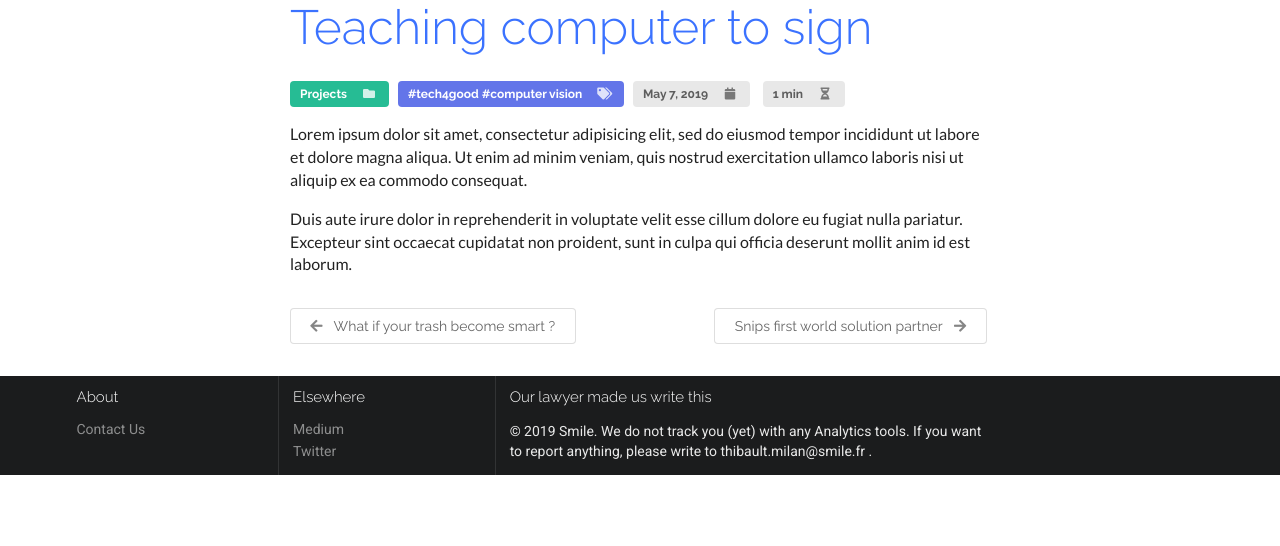
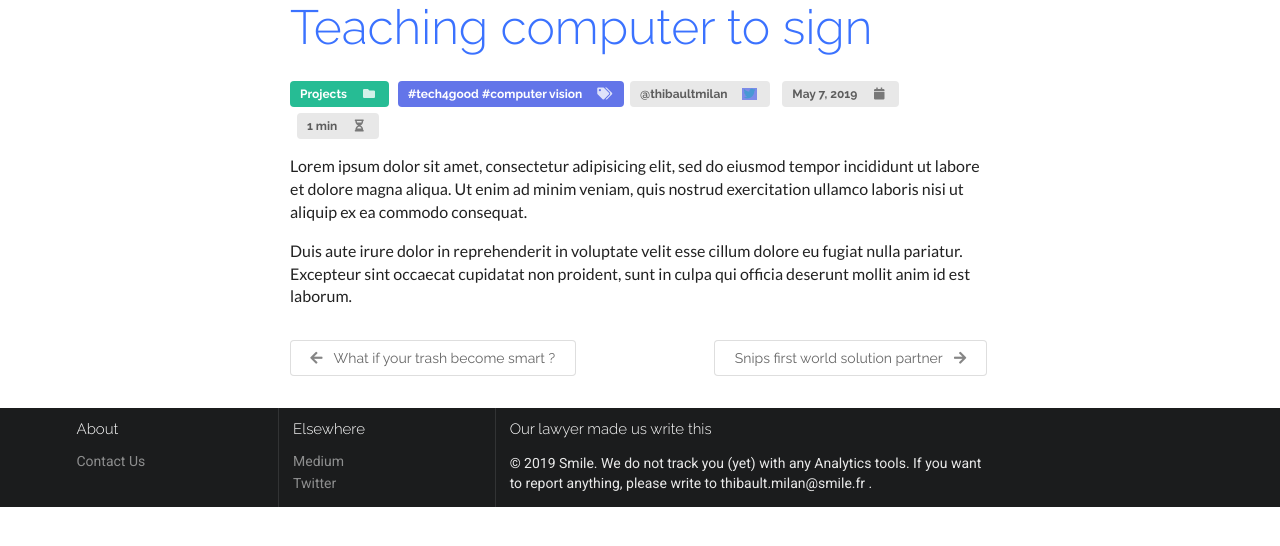
Before and after one commit to smileinnovation/website, a Jekyll site: the page built from _posts/2019-05-07-teaching-computer-to-sign.markdown, in a window 1280 px wide, cut to the strip 102-648 px from the top of the page. Built offline with Jekyll 4.4.1, drawn with Linux system fonts in a browser that asks for light colours; nearby versions of some CDN libraries.

Commit message:
Implement authors in post

```diff
--- a/_layouts/post.html
+++ b/_layouts/post.html
@@ -15,6 +15,12 @@ layout: default
                 <div class="detail"><i class="icon tags"></i></div>
             </div>
             {%- endif -%}
+            {% if page.author %}
+            <a class="ui label" href="{{ site.data.authors[page.author].twitter | prepend: "https://twitter.com/"}}">
+                {{site.data.authors[page.author].twitter | prepend : "@"}}
+                <div class="detail"><i class="icon blue twitter"></i></div>
+            </a>
+            {% endif %}
             <div class="ui label">
                 {%- assign date_format = site.date_format | default: "%b %e, %Y" -%}
                 {{page.date | date: date_format}}
--- a/_posts/2019-05-07-teaching-computer-to-sign.markdown
+++ b/_posts/2019-05-07-teaching-computer-to-sign.markdown
@@ -3,6 +3,7 @@ layout: post
 title: "Teaching computer to sign"
 category: Projects
 tags: [tech4good, computer vision]
+author: thmil
 date: "2019-05-07 16:17:18 +0200"
 ---
 Lorem ipsum dolor sit amet, consectetur adipisicing elit, sed do eiusmod tempor incididunt ut labore et dolore magna aliqua. Ut enim ad minim veniam, quis nostrud exercitation ullamco laboris nisi ut aliquip ex ea commodo consequat.
```
